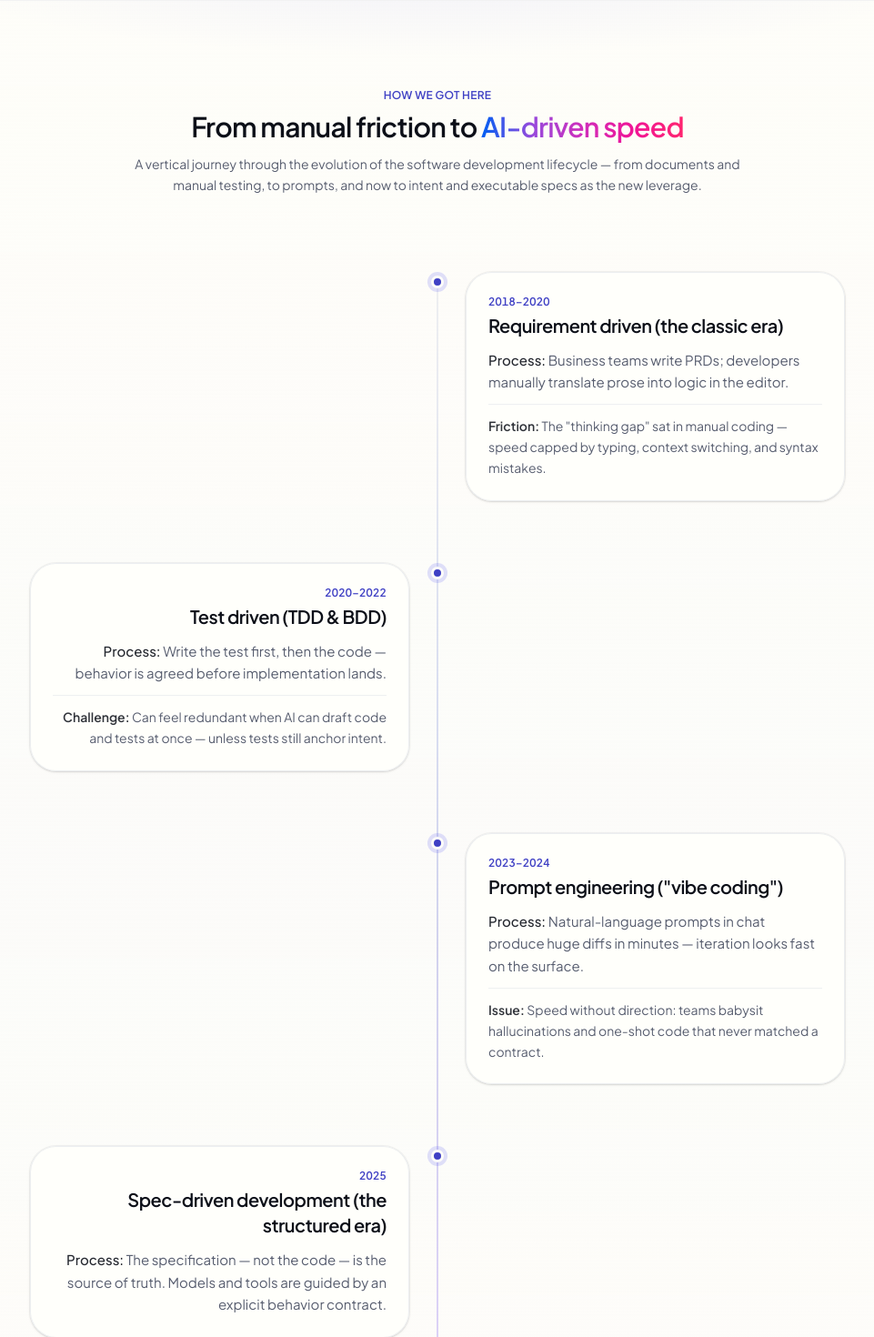
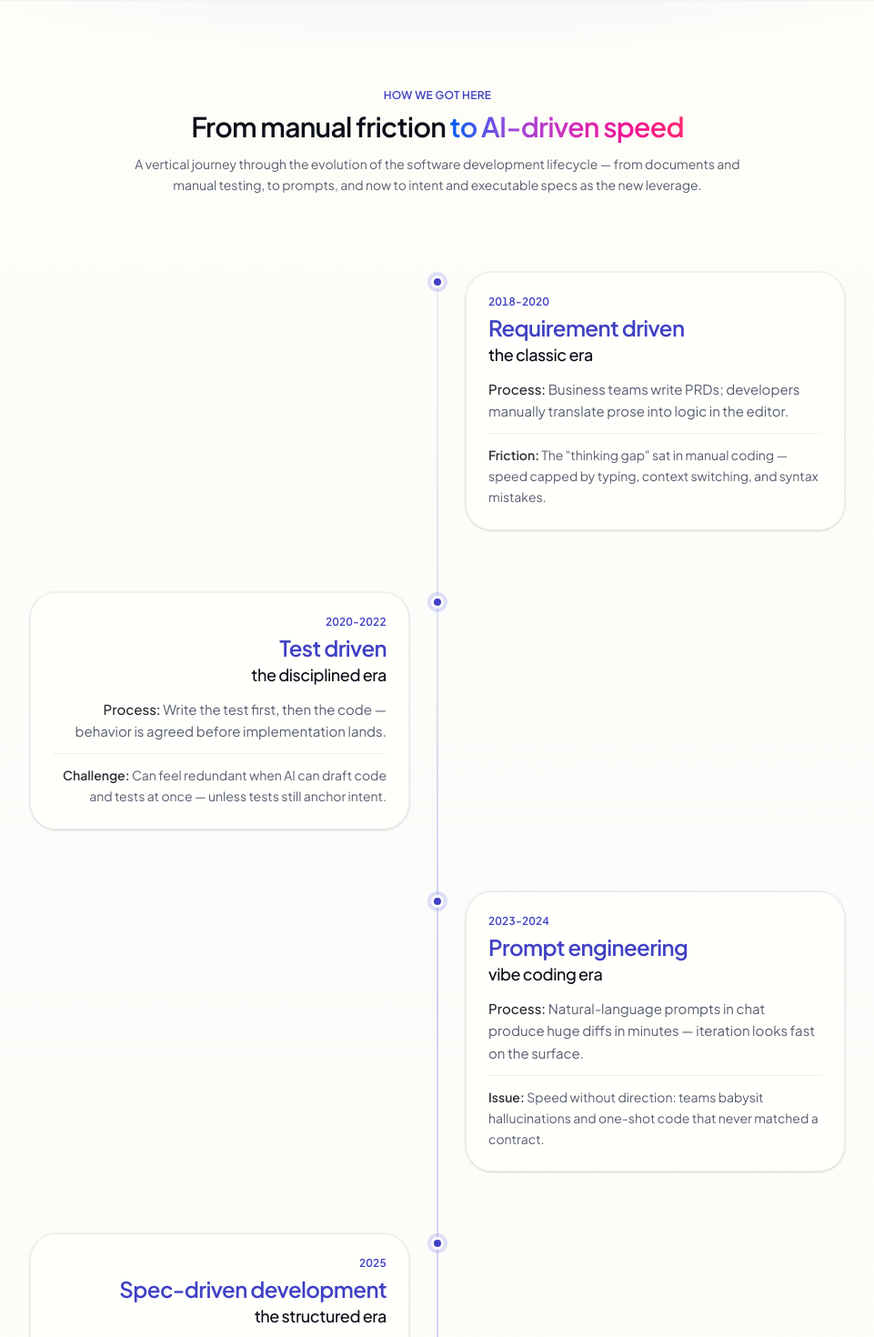
Before and after one commit to slavamlinsky/sdd-show, a Next.js app: page / in a window 1280 px wide. Shown: the part 1200-2670 px from the top of the page at 91% size, without its empty margins (159-1120 px from the left). Built offline with nearby package versions, Linux system fonts and the light colour scheme.

Commit message:
fix: iOS mobile nav portal only when open; home section tweaks

```diff
--- a/app/(shell-flush)/page.tsx
+++ b/app/(shell-flush)/page.tsx
@@ -51,7 +51,7 @@ export default function HomePage() {
                 ensuring requirements drive development rather than just following tasks.
               </p>
             </div>
-            <div className="flex flex-col gap-3 pt-2 sm:flex-row sm:items-center">
+            <div className="flex flex-col gap-4 pt-2 sm:flex-row sm:items-center">
               <Link
                 href="/course"
                 className={cn(
@@ -90,7 +90,7 @@ export default function HomePage() {
           <Reveal className="flex flex-col gap-4 sm:flex-row sm:items-end sm:justify-between">
             <div className="space-y-3">
               <h2 className="font-heading text-3xl font-semibold tracking-tight sm:text-4xl">
-                Most popular in our <GradientText className="font-semibold">Blog</GradientText>
+                Most popular in <GradientText className="font-semibold">our Blog</GradientText>
               </h2>
               <p className="max-w-prose text-lg text-muted-foreground">
                 Short reads on SDD. New posts land here as we grow the library.
--- a/components/home-evolution-timeline.tsx
+++ b/components/home-evolution-timeline.tsx
@@ -12,8 +12,9 @@ type Phase = {
 
 const phases: Phase[] = [
   {
-    range: "2018–2020",
-    title: "Requirement driven (the classic era)",
+    range: "2018-2020",
+    title: "Requirement driven",
+    subtitle: "the classic era",
     process:
       "Business teams write PRDs; developers manually translate prose into logic in the editor.",
     note: {
@@ -22,8 +23,9 @@ const phases: Phase[] = [
     },
   },
   {
-    range: "2020–2022",
-    title: "Test driven (TDD & BDD)",
+    range: "2020-2022",
+    title: "Test driven",
+    subtitle: "the disciplined era",
     process: "Write the test first, then the code — behavior is agreed before implementation lands.",
     note: {
       label: "Challenge",
@@ -31,8 +33,9 @@ const phases: Phase[] = [
     },
   },
   {
-    range: "2023–2024",
-    title: 'Prompt engineering ("vibe coding")',
+    range: "2023-2024",
+    title: 'Prompt engineering',
+    subtitle: "vibe coding era",
     process:
       "Natural-language prompts in chat produce huge diffs in minutes — iteration looks fast on the surface.",
     note: {
@@ -42,13 +45,15 @@ const phases: Phase[] = [
   },
   {
     range: "2025",
-    title: "Spec-driven development (the structured era)",
+    title: "Spec-driven development",
+    subtitle: "the structured era",
     process:
       "The specification — not the code — is the source of truth. Models and tools are guided by an explicit behavior contract.",
   },
   {
     range: "2026+",
-    title: "Intent-driven engineering (the autonomous era)",
+    title: "Intent-driven engineering",
+    subtitle: "the autonomous era",
     process:
       'Define outcomes and success criteria (the "what") and let agents reason through the "how" across tools and systems — within guardrails you wrote down.',
   },
@@ -69,11 +74,11 @@ export function HomeEvolutionTimeline() {
           <p className="text-xs font-semibold tracking-wide text-primary uppercase">How we got here</p>
           <h2
             id="evolution-timeline-heading"
-            className="mt-2 font-heading text-2xl font-semibold tracking-tight sm:text-3xl"
+            className="mt-2 font-heading text-2xl font-semibold text-balance tracking-tight sm:text-3xl"
           >
-            From manual friction to{" "}
+            From manual friction{" "}
             <GradientText>
-              AI-driven speed
+              to AI-driven speed
             </GradientText>
           </h2>
           <p className="mt-3 text-sm leading-relaxed text-muted-foreground">
@@ -153,9 +158,12 @@ function PhaseCard({ phase, align }: { phase: Phase; align: "left" | "right" })
       )}
     >
       <p className="text-xs font-semibold tabular-nums tracking-wide text-primary">{phase.range}</p>
-      <h3 className="mt-1 font-heading text-lg font-semibold tracking-tight text-foreground sm:text-xl">
+      <h3 className="mt-1 font-heading text-xl font-semibold tracking-tight text-primary sm:text-2xl">
         {phase.title}
       </h3>
+      <h4 className="font-heading text-sm md:text-lg font-medium tracking-tight text-foreground">
+        {phase.subtitle}
+      </h4>
       <p className="mt-3 text-[15px] leading-relaxed text-muted-foreground">
         <span className="font-medium text-foreground/90">Process: </span>
         {phase.process}
--- a/components/home-intent-pillars.tsx
+++ b/components/home-intent-pillars.tsx
@@ -40,7 +40,7 @@ export function HomeIntentPillars() {
         <Reveal className="mx-auto max-w-2xl text-center" distance={16}>
           <h2
             id="intent-pillars-heading"
-            className="font-heading text-2xl font-semibold leading-tight tracking-tight sm:text-3xl"
+            className="font-heading text-2xl text-balance font-semibold leading-tight tracking-tight sm:text-3xl"
           >
             Four Core Principles <GradientText>for Intent-Driven Work</GradientText>
           </h2>
--- a/components/home-pillars.tsx
+++ b/components/home-pillars.tsx
@@ -49,7 +49,7 @@ export function HomePillars() {
         <Reveal className="mx-auto max-w-3xl text-center" distance={18}>
           <h2
             id="home-pillars-heading"
-            className="font-heading text-3xl font-semibold leading-tight tracking-tight text-foreground sm:text-4xl"
+            className="font-heading text-3xl text-balance font-semibold leading-tight tracking-tight text-foreground sm:text-4xl"
           >
             Vocabulary for the{" "}
             <GradientText className="font-semibold">AI-driven product lifecycle</GradientText>
```
Also changed, not shown: components/mobile-nav-drawer.tsx (+32 -34 lines).
